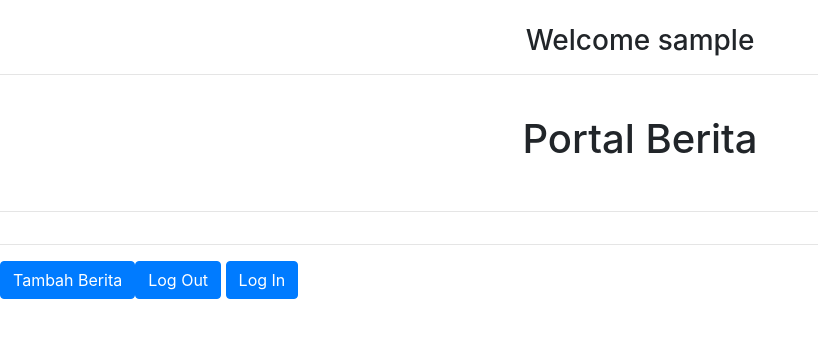
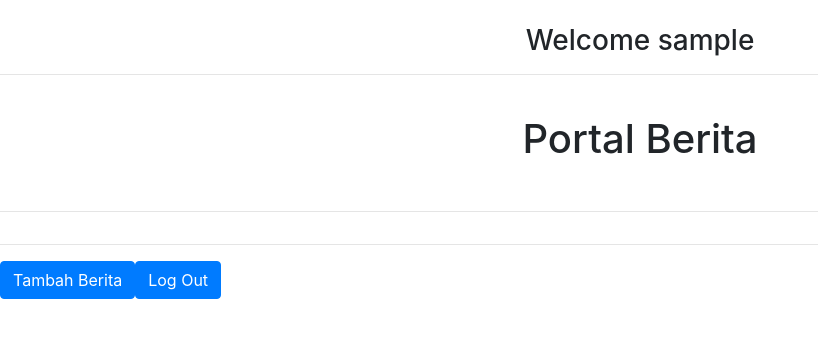
Before and after one commit to denasgt123/crud, a PHP site: page / in a window 1280 px wide. Shown: the top 338 px of the page, without its empty margins (0-818 px from the left). Run offline with PHP 8.4, Linux system fonts and the light colour scheme; the visitor is signed in with stand-in values (Sample User, id 1); data that the repository does not hold is empty.

Commit message:
just commit it

```diff
--- a/index.php
+++ b/index.php
@@ -25,11 +25,10 @@
 		while($listBerita = $getList->fetch_assoc()){
 	?>
 	<div class="col-sm-3" style="margin-bottom: 15px;">
-		<div class="card" style="height: 200px; position: relative;">
+		<div class="card" style="position: relative;">
 			<div class="card-body">
 				<h5 class="card-title text-center"><?=$listBerita['judul']?></h5>
 				<div class="card-text" style="height: 70px; width: 205px; overflow: hidden; text-overflow: ellipsis; white-space: nowrap;">
-					<?=$listBerita['deskripsi']?>
 				</div>
 				<a href="detail.php?id=<?=$listBerita['id']?>" class="btn btn-primary" style="position: absolute; top: 70%;">Read More</a>
 			</div>
@@ -43,7 +42,9 @@
 			echo '<a href="tambah.php"><button class="btn btn-primary">Tambah Berita</button></a>';
 			echo '<a href="logout.php"><button class="btn btn-primary">Log Out</button></a>';
 		}
+		if($_SESSION['status'] != "login"){
+			echo '<a href="login.php"><button class="btn btn-primary">Log In</button></a>';
+		}
 	?>
-	<a href="login.php"><button class="btn btn-primary">Log In</button></a>
 </body>
 </html>
```
